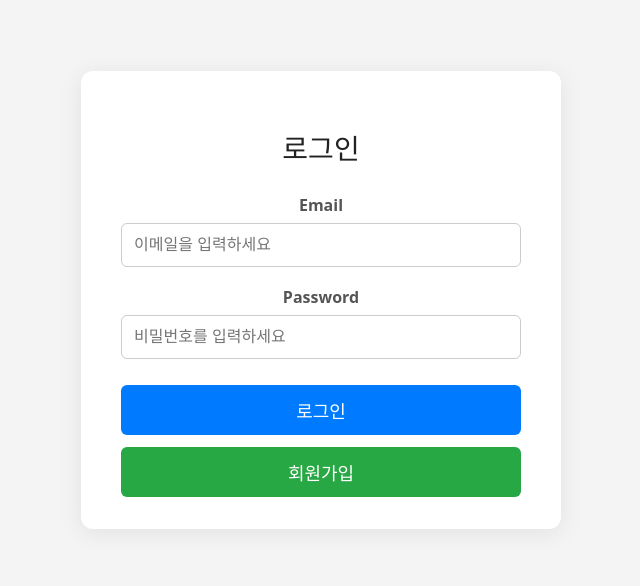
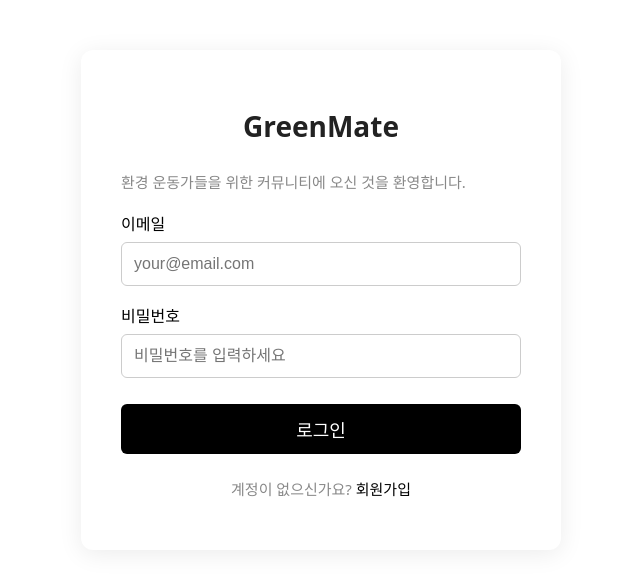
Before and after one commit to BI-2025-Summer-Team1/GreenMate-FE, a React (Vite) app: page / in a window 1280 px wide. Shown: the part 132-718 px from the top of the page, without its empty margins (319-959 px from the left). Built offline with nearby package versions, Linux system fonts and the light colour scheme.

Commit message:
team1-23 뷰 디자인 변경

```diff
--- a/src/App.css
+++ b/src/App.css
@@ -1,10 +1,14 @@
 #root {
   /* max-width: 1280px; */
 
-  width: 1280px;
-  margin: 0 auto;
+  /* width: 1280px; */
+  width: 100vw;
+  min-height: 100vh;
+  margin: 0;
   padding: 2rem;
   text-align: center;
+  box-sizing: border-box;
+  background-color: #fff;
 }
 
 .logo {
--- a/src/pages/Login.tsx
+++ b/src/pages/Login.tsx
@@ -43,21 +43,24 @@ function Login() {
   return (
     <div className="login-container">
       <form onSubmit={handleSubmit} className="login-form">
-        <h2 className="login-title">로그인</h2>
+        <h2 className="login-title">GreenMate</h2>
+        <div className="welcome">
+          환경 운동가들을 위한 커뮤니티에 오신 것을 환영합니다.
+        </div>
         <div className="form-group">
-          <label>Email</label>
+          <div className="letter">이메일</div>
           <input
             type="text"
             value={email}
             onChange={(e) => setEmail(e.target.value)}
             required
-            placeholder="이메일을 입력하세요"
+            placeholder="your@email.com"
             className="form-input"
             autoComplete="username"
           />
         </div>
         <div className="form-group">
-          <label>Password</label>
+          <div className="letter">비밀번호</div>
           <input
             type="password"
             value={password}
@@ -72,13 +75,16 @@ function Login() {
         <button type="submit" className="login-button">
           로그인
         </button>
-        <button
-          type="button"
-          className="signup-button"
-          onClick={() => void navigate(ROUTES.SIGNUP)}
-        >
-          회원가입
-        </button>
+        <br></br>
+        <div className="sign-in">
+          계정이 없으신가요?&nbsp;
+          <span
+            style={{ color: "#000000", cursor: "pointer", fontWeight: "bold" }}
+            onClick={() => void navigate(ROUTES.SIGNUP)}
+          >
+            회원가입
+          </span>
+        </div>
       </form>
     </div>
   );
--- a/src/styles/Login.css
+++ b/src/styles/Login.css
@@ -3,7 +3,7 @@
     justify-content: center;
     align-items: center;
     min-height: 100vh; /* height 대신 min-height 사용 */
-    background-color: #f4f4f4;
+    background-color: #fff;
     width: 100%; /* 전체 너비 사용 */
 }
 
@@ -44,10 +44,11 @@
     border-radius: 6px;
     font-size: 16px;
     box-sizing: border-box;
+    background-color: #fff;
 }
 
 .form-input:focus {
-    border-color: #007bff;
+    border-color: #000000;
     outline: none;
 }
 
@@ -61,7 +62,7 @@
 .login-button {
     width: 100%;
     padding: 12px;
-    background-color: #007bff;
+    background-color: #000000;
     color: white;
     border: none;
     border-radius: 6px;
@@ -89,3 +90,24 @@
 .signup-button:hover {
     background-color: #218838;
 }
+
+.welcome {
+    color: #888;
+    text-align: left;
+    margin-bottom: 18px;
+    font-size: 15px;
+}
+.letter{
+    color: #000000;
+    font-weight: bold;
+    margin-bottom: 6px;
+    display: block;
+    text-align: left;
+}
+
+.sign-in {
+    color: #888;
+    text-align: center;
+    margin-bottom: 18px;
+    font-size: 15px;
+}
```
